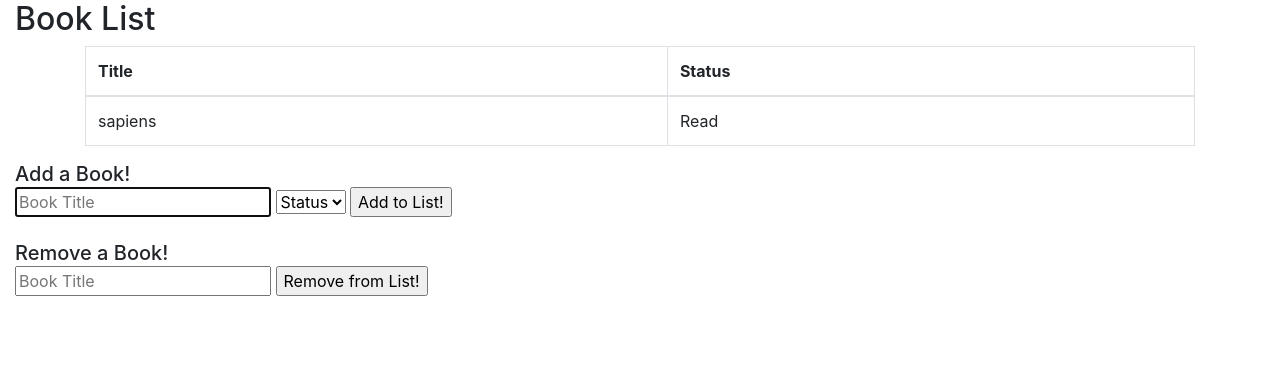
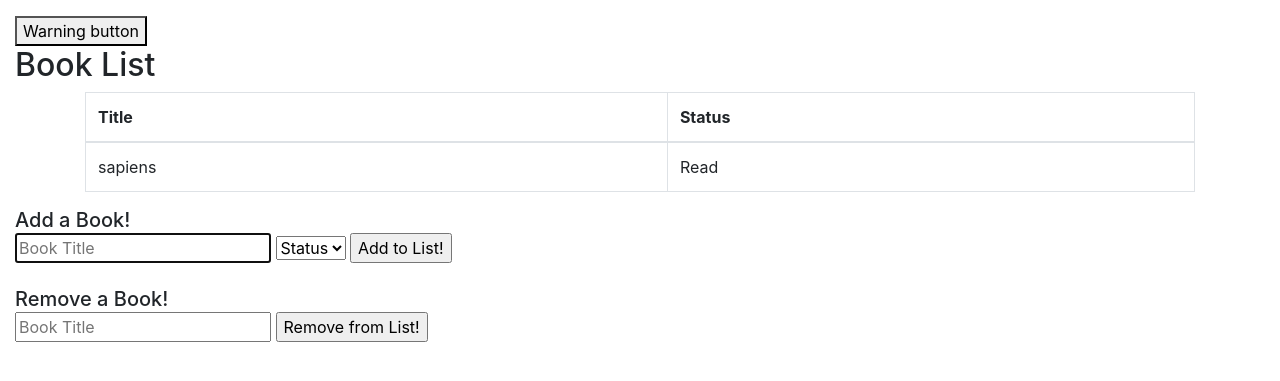
Before and after one commit to AlexKCheung/Book-List, a Flask app: page /book_list in a window 1280 px wide. Shown: the top 381 px of the page. Run offline with Flask 2, Linux system fonts and the light colour scheme; data comes from the database, SQL or seed files in the repository; both versions use the stored data as it was after the commit; some libraries are stand-ins or nearby versions.

Commit message:
warning button

```diff
--- a/templates/book_list.html
+++ b/templates/book_list.html
@@ -1,6 +1,18 @@
 {% extends "layout.html" %}
 
 {% block body %}
+<!-- JavaScript -->
+<script>
+function showAlert() {
+    let warning = '<div class="alert alert-warning"> <strong>Warning!</strong> This alert is a warning!. </div>';
+    document.getElementById("temp").innerHTML = warning;
+  }
+  </script>
+
+  <p id="temp"></p>
+
+  <button type="button" onclick="showAlert()">Warning button</button>
+
     <h2>Book List</h2>
 
     <div class="container">
--- a/templates/layout.html
+++ b/templates/layout.html
@@ -14,6 +14,9 @@
         <script src="https://maxcdn.bootstrapcdn.com/bootstrap/4.5.2/js/bootstrap.min.js"></script>
 
         <title>Book List</title>
+
+        {% block head %} {% endblock %}
+
     </head>
     <body>
         <div class="container-fluid">
```
Also changed, not shown: books.sqlite3.
